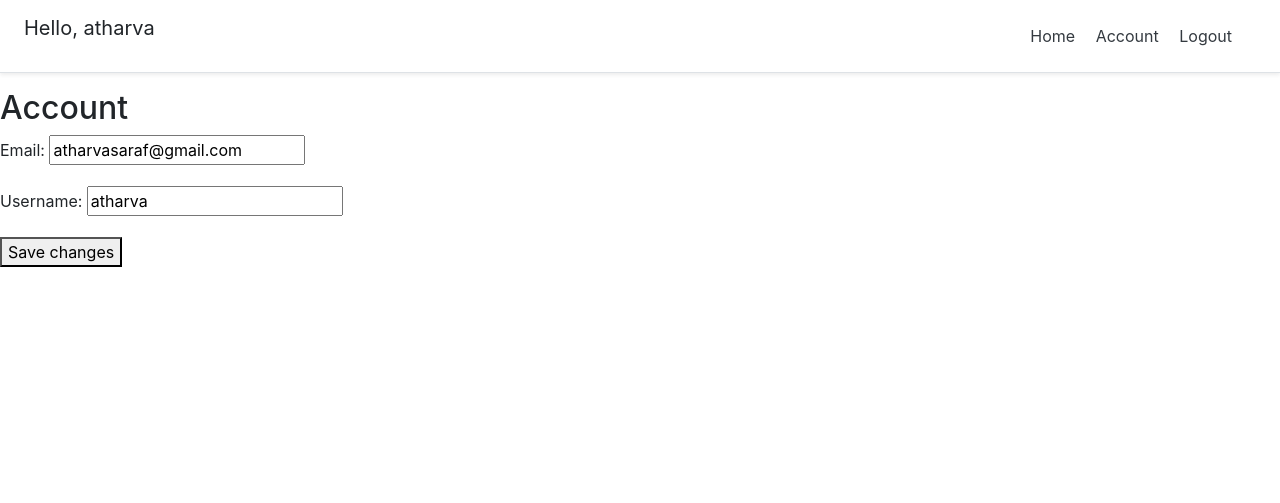
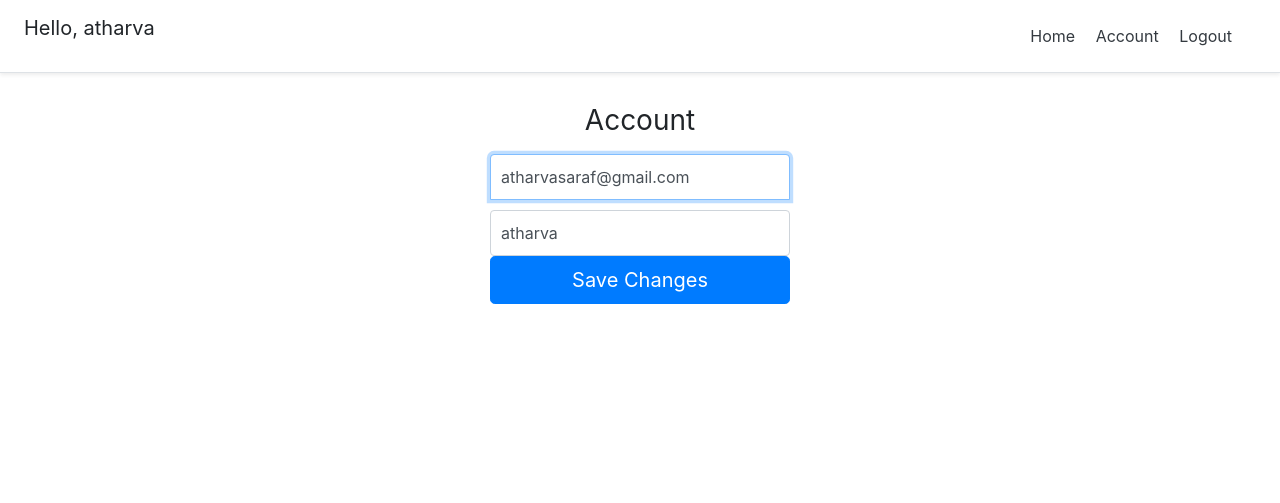
Before and after one commit to atharva121/CodingWithMitchBlogCourse, a Django app: page /account/ in a window 1280 px wide. Shown: the top 503 px of the page. Run offline with Django 3.2, Linux system fonts and the light colour scheme; a user stored in the database is signed in; some libraries are stand-ins or nearby versions.

Commit message:
12th commit

```diff
--- a/src/account/templates/account/account.html
+++ b/src/account/templates/account/account.html
@@ -1,26 +1,57 @@
 {%extends 'base.html'%}
 {%block content%}
-<h2>Account</h2>
-<form method="post">{%csrf_token%}
+
+<style type="text/css">
+    .form-signin {
+      width: 100%;
+      max-width: 330px;
+      padding: 15px;
+      margin: auto;
+    }
+    .form-signin .form-control {
+      position: relative;
+      box-sizing: border-box;
+      height: auto;
+      padding: 10px;
+      font-size: 16px;
+    }
+    .form-signin .form-control:focus {
+      z-index: 2;
+    }
+    .form-signin input[type="email"] {
+      margin-bottom: 10px;
+      border-bottom-right-radius: 0;
+      border-bottom-left-radius: 0;
+    }
+    .form-signin input[type="username"] {
+      margin-bottom: 10px;
+      border-top-left-radius: 0;
+      border-top-right-radius: 0;
+    }
+    .h3{
+      text-align: center;
+    }
+
+</style>
+
+<form class="form-signin" method="post">{%csrf_token%}
+  <h1 class="h3 mb-3 font-weight-normal">Account</h1>
+  <input type="email" name="email" id="inputEmail" class="form-control" placeholder="Email address" required autofocus value="{{account_form.initial.email}}">
+  <input type="text" name="username" id="inputUsername" class="form-control" placeholder="Username" required value="{{account_form.initial.username}}">
     {%for field in account_form%}
-    <p>
-        {{field.label_tag}}
-        {{field}}
-        {%if field.help_text%}
-            <small style="color:grey" ;>{{field.help_text}}</small>
-        {%endif%}
-    </p>
-    {%endfor%}
-    {%for field in account_form%}
-    {%for error in field.errors%}
-        <p style="color:red;">{{error}}</p>
-    {%endfor%}
+        {%for error in field.errors%}
+            <p style="color:red";>{{error}}</p>
+        {%endfor%}
     {%endfor%}
     {%if account_form.non_field_errors%}
         <div style="color:red;">
             <p>{{account_form.non_field_errors}}</p>
         </div>
     {%endif%}
-    <button type="submit">Save changes</button>
+    {%if success_message%}
+        <p style="color:green; text-align:center;">{{success_message}}</p>
+    {%endif%}
+  <button class="btn btn-lg btn-primary btn-block" type="submit">Save Changes</button>
 </form>
+
 {%endblock content%}
--- a/src/account/views.py
+++ b/src/account/views.py
@@ -58,7 +58,12 @@ def account_view(request):
     if request.POST:
         form = AccountUpdateForm(request.POST, instance=request.user)
         if form.is_valid():
+            form.initial = {
+                "email": request.POST['email'],
+                "username": request.POST['username'],
+            }
             form.save()
+            context['success_message'] = "Updated"
     else:
         form = AccountUpdateForm(
 				initial= {
```
Also changed, not shown: src/account/templates/account/login.html (+40 -13 lines), src/account/templates/account/register.html (+55 -13 lines), src/db.sqlite3.
